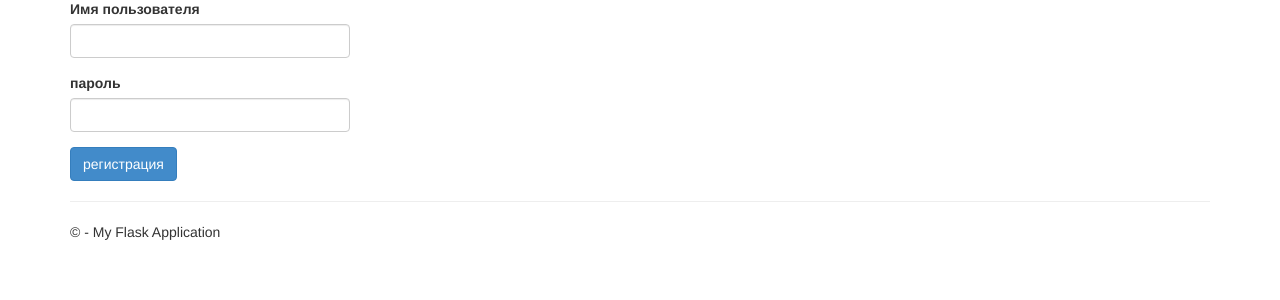
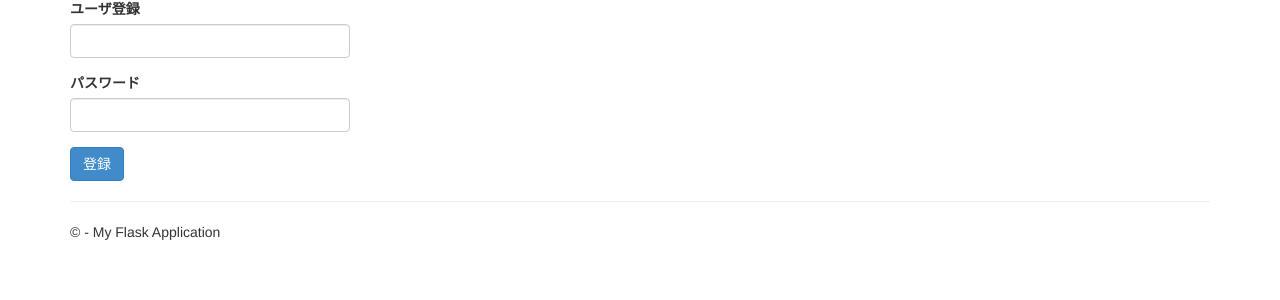
Before and after one commit to runrun70/management, a Flask app: template management/management/templates/auth/create_user.html in a window 1280 px wide. Shown: the part 51-351 px from the top of the page. Run offline with Flask 2, Linux system fonts and the light colour scheme; the template is opened without the code that fills it, so the values that code supplies are empty; parts of the project's set-up code (start-up, migrations or seed data) failed here and were passed over; some libraries are stand-ins or nearby versions.

Commit message:
Add files via upload

```diff
--- a/management/management/templates/auth/create_user.html
+++ b/management/management/templates/auth/create_user.html
@@ -10,14 +10,14 @@
 
     <form method="post">
         <div class="form-group">
-            <label>Имя пользователя</label>
+            <label>ユーザ登録</label>
             <input type="text" class="form-control" name="username">
         </div>
         <div class="form-group">
-            <label>пароль　　　　　　</label>
+            <label>パスワード　　　　　　</label>
             <input type="password" class="form-control" name="password">
         </div>
-        <button type="submit" class="btn btn-primary">регистрация</button>
+        <button type="submit" class="btn btn-primary">登録</button>
     </form>
 
 {% endblock %}
```
